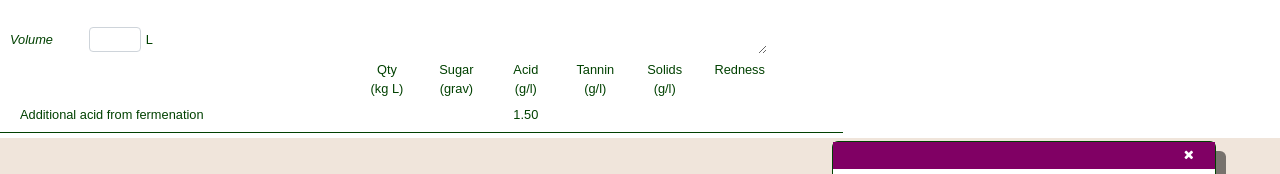
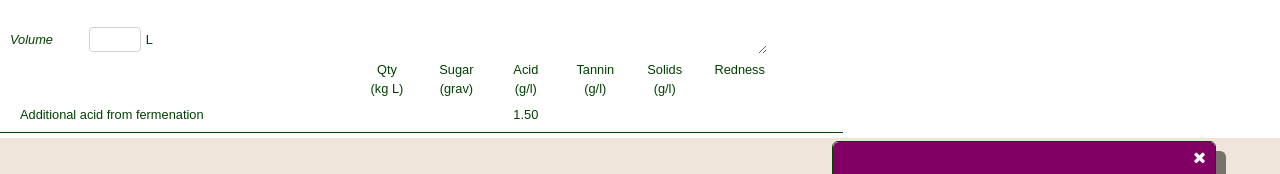
Before and after one commit to tonywh/homewinex, a Django app: template recipe/templates/recipe/recipe.html in a window 1280 px wide. Shown: the part 99-273 px from the top of the page. Run offline with Django 3.2, Linux system fonts and the light colour scheme; the template is opened without the code that fills it, so the values that code supplies are empty; a map, chart or similar area stays blank; some libraries are stand-ins or nearby versions.

Commit message:
recipe: fix chart close button

```diff
--- a/recipe/static/recipe.css
+++ b/recipe/static/recipe.css
@@ -174,16 +174,27 @@ input.qty {
   background-color: #800064;
   margin: 0;
   padding: 0;
+  width: 100%;
+  height: 2em;
+  border-top-left-radius: 6px;
+  border-top-right-radius: 6px;
+}
+
+#button-box {
+  position: absolute;
+  right: 0;
+  top: 0;
+  z-index: 3;
+  width: 1.8em;
+  height: 2em;
+  border-top-right-radius: 6px;
 }
 
 .close-button {
-  padding: 3px;
-  margin: 0;
-  position: relative;
-  left: 90%;
-  margin-left: 12px;
+  padding: 7px;
+  margin: 0!important;
   border: none;
-  font-size: 0.8em;
+  font-size: 1em;
   color: white;
   background-color: #800064;
 }
--- a/recipe/templates/recipe/recipe.html
+++ b/recipe/templates/recipe/recipe.html
@@ -152,7 +152,8 @@
     </div>
   </div>
   <div id="modal-chart-block">
-    <div id="chart-handle" class="menubar">
+    <div id="chart-handle" class="menubar"></div>
+    <div id="button-box" class="menubar">
       <button type="button" class="fa fa-close m-1 btn btn-light close-button" data-toggle="tooltip" title="Close"></button>
     </div>
     <div id="modal-chart-container">
```
